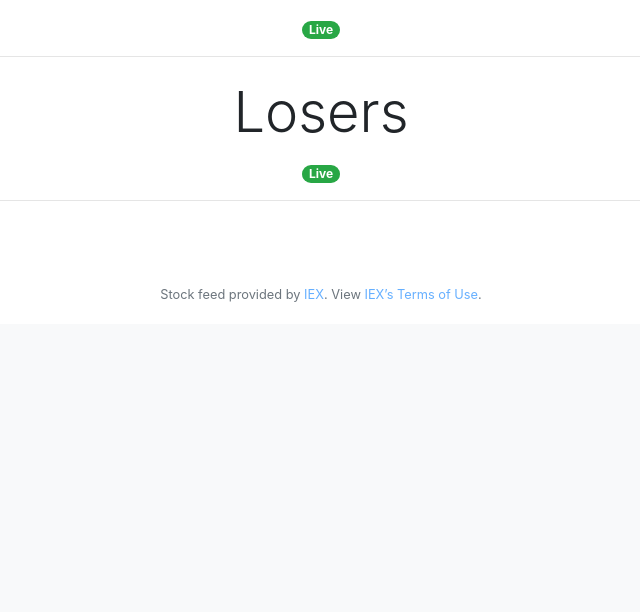
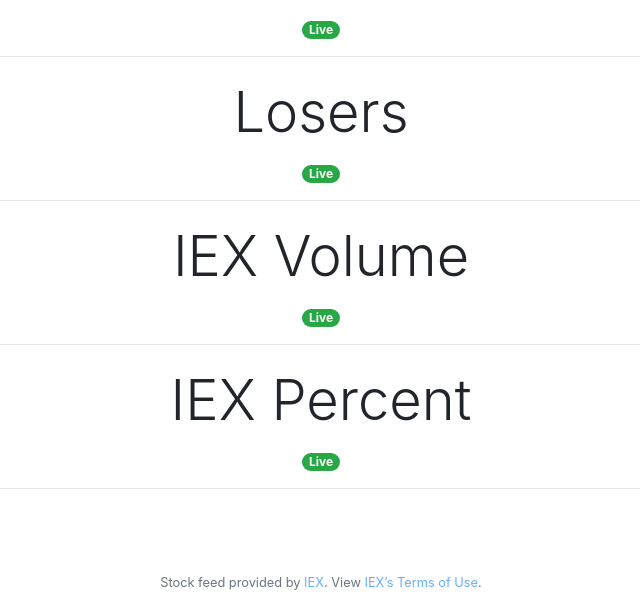
Before and after one commit to faizeev47/Stocker, a PHP site: page / in a window 1280 px wide. Shown: the part 839-1451 px from the top of the page, without its empty margins (319-959 px from the left). Before the commit the page ends 1141 px from the top, so only its background shows below. Run offline with PHP 8.4, Linux system fonts and the light colour scheme; the visitor is signed in with stand-in values (Sample User, id 1); data that the repository does not hold is empty; some libraries are stand-ins or nearby versions.

Commit message:
Added IEXVolume and IEXPercent lists to dashboard

```diff
--- a/templates/home.twig
+++ b/templates/home.twig
@@ -109,6 +109,18 @@
     <div class="losers-stocks card-columns"></div>
   </div>
 
+  <label class="display-4">IEX Volume</label><br><span class="badge badge-pill badge-success">Live</span>
+  <hr>
+  <div class="container-fluid">
+    <div class="iexvolume-stocks card-columns"></div>
+  </div>
+
+  <label class="display-4">IEX Percent</label><br><span class="badge badge-pill badge-success">Live</span>
+  <hr>
+  <div class="container-fluid">
+    <div class="iexpercent-stocks card-columns"></div>
+  </div>
+
 </main>
 {% endblock %}
 
@@ -170,7 +182,7 @@
     $('.stock-links').click(function(){
       window.location = "stockDetails/?symbol=" + $(this).find('#symbol').text();
     });
-    var traders = ['mostactive', 'gainers', 'losers'];
+    var traders = ['mostactive', 'gainers', 'losers','iexvolume','iexpercent'];
     $(traders).each(function(index,element){
       var url = "{{ b }}/stock/market/list/"+element+"?{{ t }}";
       $.getJSON(url, function(list) {
--- a/templates/layout.twig
+++ b/templates/layout.twig
@@ -24,7 +24,6 @@
 
       <script src="/js/highcharts.js"></script>
 
-      <script type="text/javascript" src="/js/EasyAutocomplete-1.3.5/jquery.easy-autocomplete.min.js"></script>
       <title>Stocker: {{ title }}</title>
 
   </head>
```
Also changed, not shown: templates/quote.twig (+2 -9 lines), index.php (line endings or trailing spaces).
